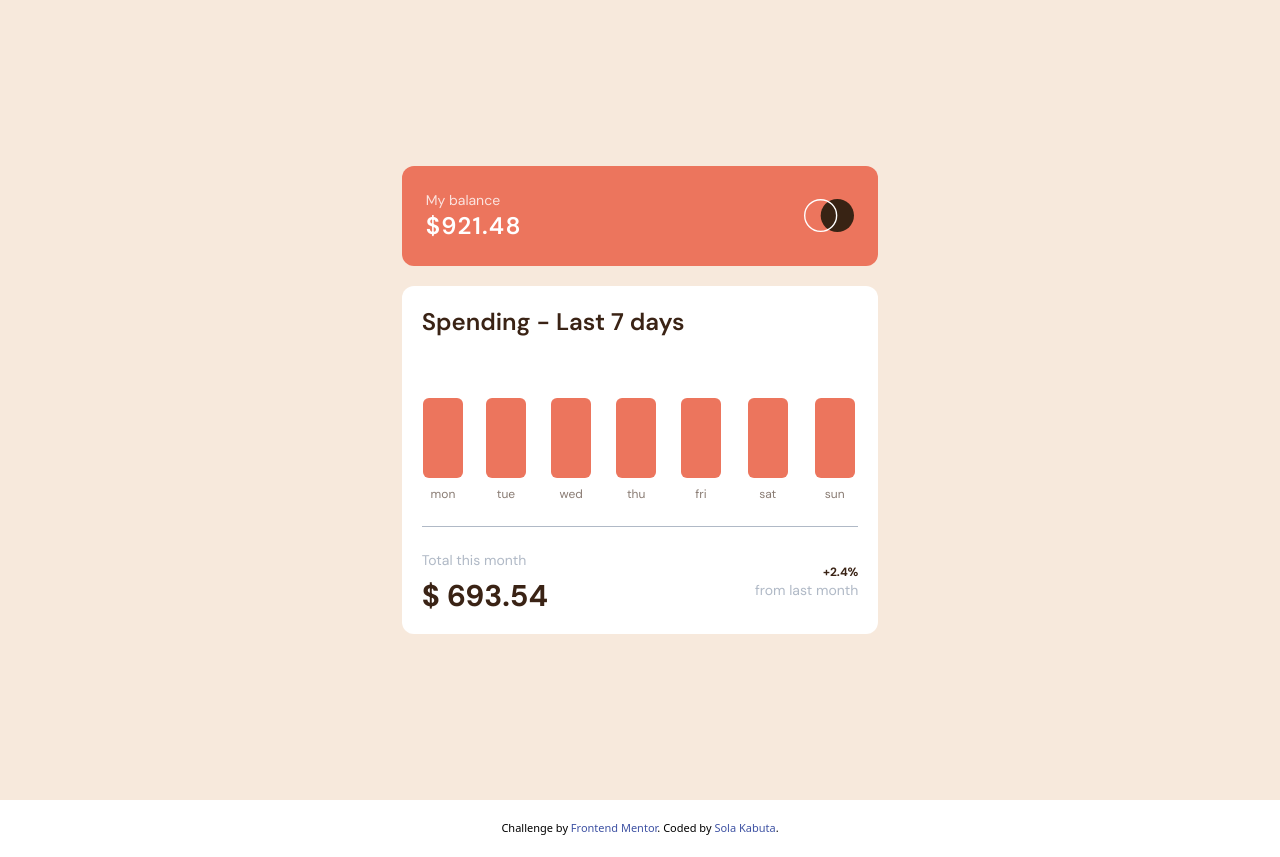
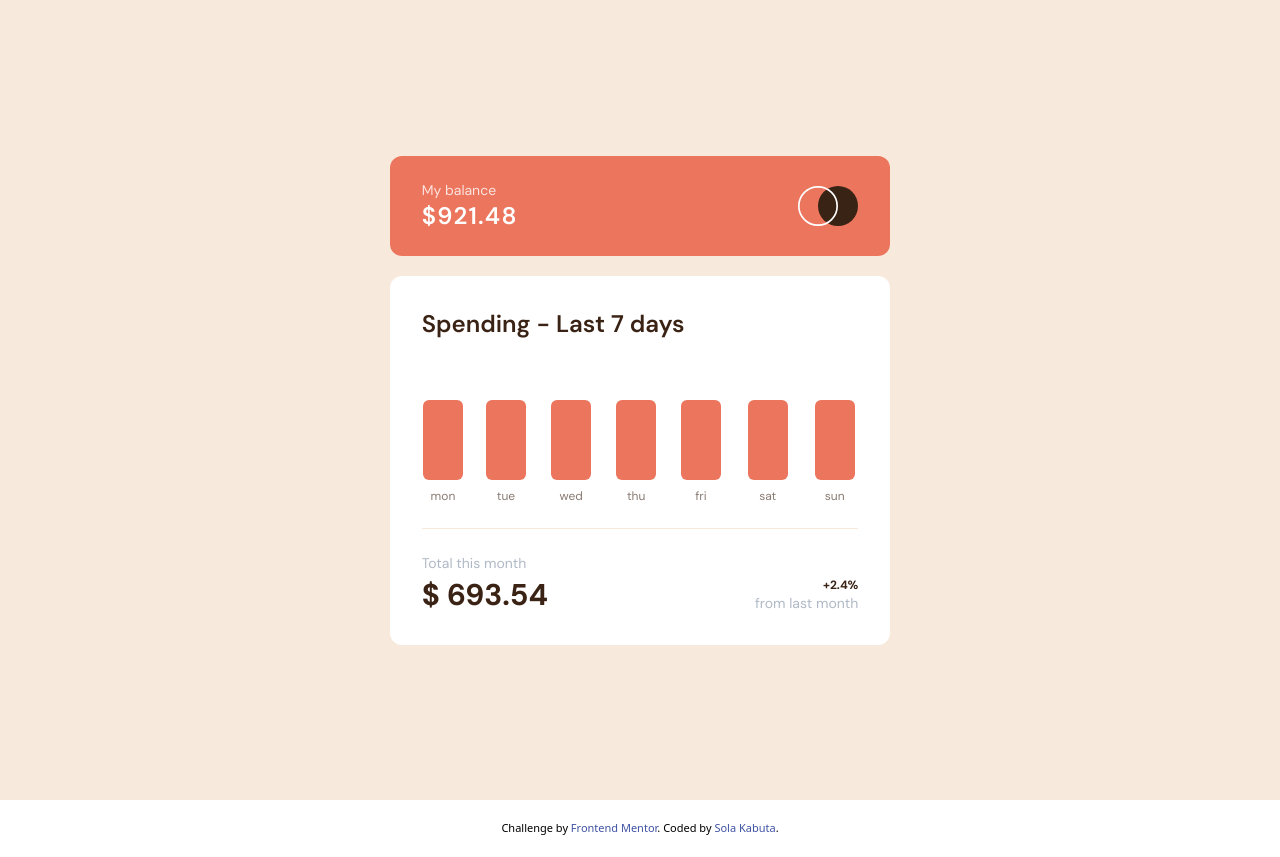
Before and after one commit to SolaKabuta/expense-chart-component, a website: page index.html in a window 1280 px wide. Drawn offline with Linux system fonts and the light colour scheme.

Commit message:
style: improve layout to match design file

```diff
--- a/index.html
+++ b/index.html
@@ -21,7 +21,7 @@
     <body>
         <main class="min-h-screen w-full w-93-75 px-10  grid place-content-center gap-5">
             <!--BALANCE-->
-            <section class="flex justify-between items-center bg-[#EC755D] text-white rounded-xl p-6 w-[80%] md:w-full">
+            <section class="flex justify-between items-center bg-[#EC755D] text-white rounded-xl px-8 py-6 w-[80%] md:w-full">
               <div>
                   <p class="opacity-80 text-sm">
                       My balance
@@ -31,11 +31,11 @@
                   </p>
               </div>
               <div>
-                  <img src="/images/logo.svg" alt="expense-chart-logo" width="50" height="50">
+                  <img src="/images/logo.svg" alt="expense-chart-logo" width="60" height="60">
               </div>
             </section>
             <!--SPENDING-->
-            <section class=" bg-white text-[#3A2315] w-[80%] md:w-full h-max p-5 rounded-xl">
+            <section class=" bg-white text-[#3A2315] w-[80%] md:w-full h-max p-8 rounded-xl">
                 <h1 class="font-semibold text-2xl mb-5">
                     Spending - Last 7 days
                 </h1>
@@ -47,15 +47,15 @@
                     </ul>
                 </div>
                 <!--DIVIDER-->
-                <div class="bg-slate-500/50 w-full h-[0.5px] my-6"></div>
-                <div class="flex justify-between items-center">
+                <div class="bg-[#F7E9DC] w-full h-px my-6"></div>
+                <div class="flex justify-between items-end">
                     <!--TOTAL-->
                     <div>
-                        <p class="text-slate-500/50 text-sm pb-2">
+                        <p class="text-slate-500/50 text-sm pb-1">
                             Total this month
                         </p>
                         <p class="font-bold text-3xl">
-                            $ <span id="total-amount">478.33</span>
+                            $ <span id="total-amount"></span>
                         </p>
                     </div>
                     <!--POURCENTAGE-->
--- a/main.js
+++ b/main.js
@@ -1,7 +1,4 @@
-
-let balance = document.getElementById("balance").innerHTML = 921.48;
 let charts = document.getElementById("charts");
-let monthTotal = document.getElementById("total");
 let pourcentage = document.getElementById("pourcentage");
 
 // DAYS
@@ -19,6 +16,8 @@ let pourcentage = document.getElementById("pourcentage");
 fetch("/data.json")
   .then(response => response.json())
   .then(data => {
+
+    let balance = document.getElementById("balance").innerHTML = 921.48;
 
     // CALCULATE EXPENSES SUM
     let expensesSum = data.reduce((sum, item) => sum + item.amount, 0)
```
Also changed, not shown: src/output.css.
